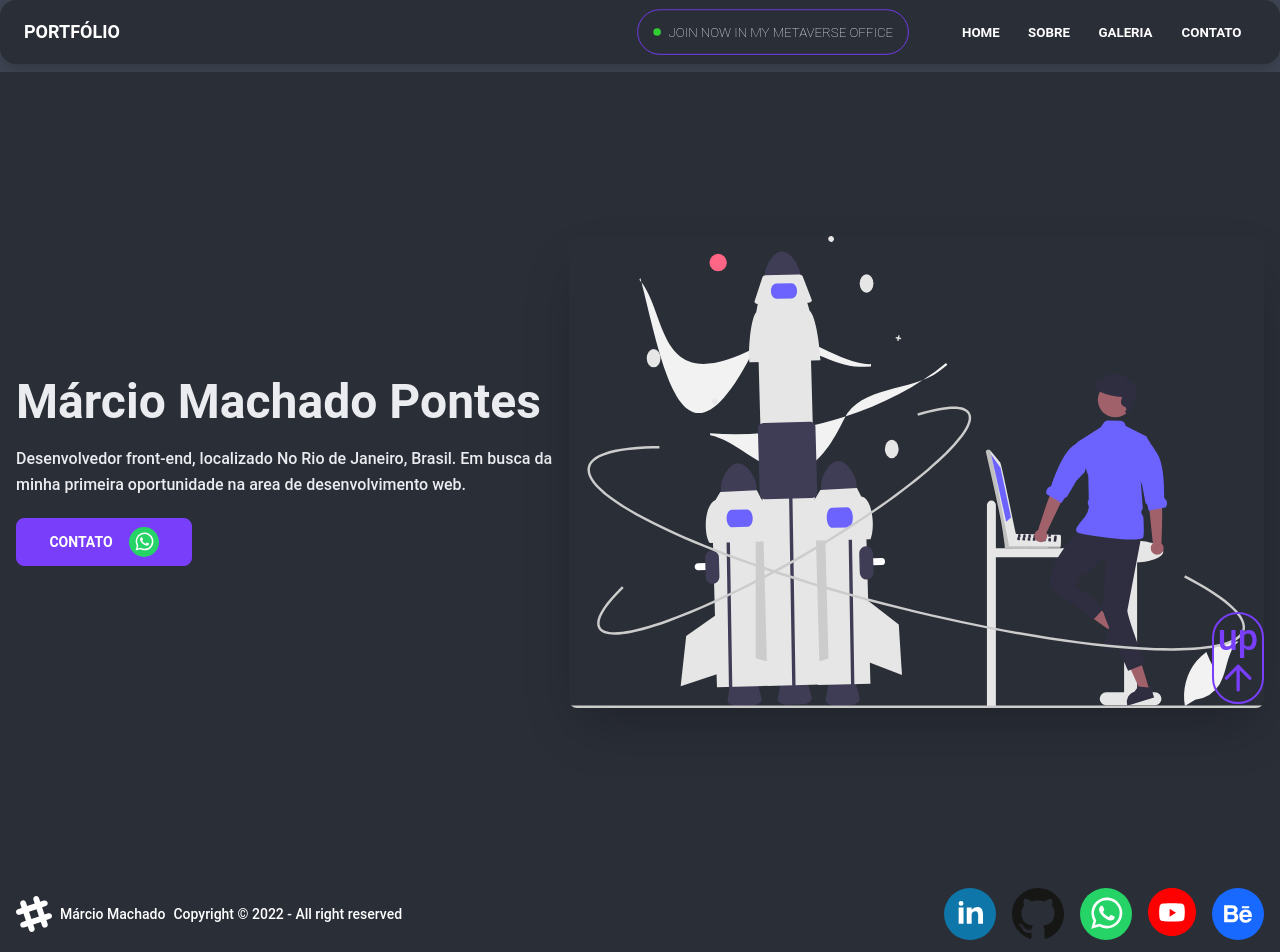
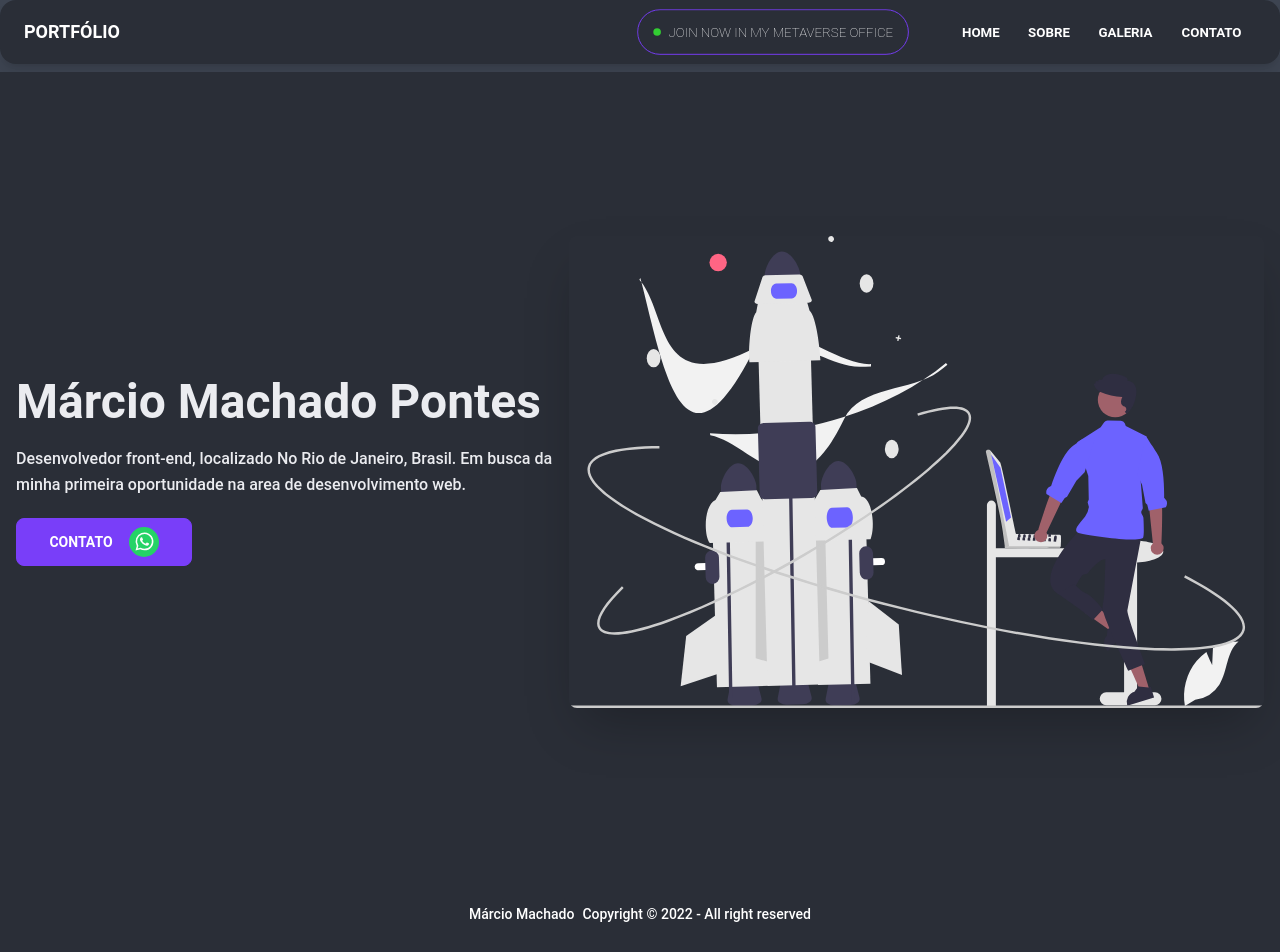
Before and after one commit to marcinhojazz/portfolio, a Next.js app: page / in a window 1280 px wide. Shown: the top 952 px of the page. Built offline with nearby package versions, Linux system fonts and the light colour scheme.

Commit message:
remove socials in footer

```diff
--- a/src/components/Footer/index.tsx
+++ b/src/components/Footer/index.tsx
@@ -2,47 +2,11 @@ import { UpSite } from "../UpSite"
 
 export const Footer = () => {
   return (
-    <footer className="items-center p-4 footer bg-neutral text-neutral-content">
-      <UpSite />
-
+    <footer className="items-center p-8 footer bg-neutral text-neutral-content justify-center">
+      {/* <UpSite /> */}
       <div className="items-center grid-flow-col">
-        <svg width="36" height="36" viewBox="0 0 24 24" xmlns="http://www.w3.org/2000/svg" fill-rule="evenodd" clip-rule="evenodd" className="fill-current">
-          <path d="M22.672 15.226l-2.432.811.841 2.515c.33 1.019-.209 2.127-1.23 2.456-1.15.325-2.148-.321-2.463-1.226l-.84-2.518-5.013 1.677.84 2.517c.391 1.203-.434 2.542-1.831 2.542-.88 0-1.601-.564-1.86-1.314l-.842-2.516-2.431.809c-1.135.328-2.145-.317-2.463-1.229-.329-1.018.211-2.127 1.231-2.456l2.432-.809-1.621-4.823-2.432.808c-1.355.384-2.558-.59-2.558-1.839 0-.817.509-1.582 1.327-1.846l2.433-.809-.842-2.515c-.33-1.02.211-2.129 1.232-2.458 1.02-.329 2.13.209 2.461 1.229l.842 2.515 5.011-1.677-.839-2.517c-.403-1.238.484-2.553 1.843-2.553.819 0 1.585.509 1.85 1.326l.841 2.517 2.431-.81c1.02-.33 2.131.211 2.461 1.229.332 1.018-.21 2.126-1.23 2.456l-2.433.809 1.622 4.823 2.433-.809c1.242-.401 2.557.484 2.557 1.838 0 .819-.51 1.583-1.328 1.847m-8.992-6.428l-5.01 1.675 1.619 4.828 5.011-1.674-1.62-4.829z"></path>
-        </svg>
         <span>Márcio Machado</span>
         <p>Copyright © 2022 - All right reserved</p>
-      </div>
-      <div className="grid-flow-col gap-4 md:place-self-center md:justify-self-end">
-        <a href="https://www.linkedin.com/in/m%C3%A1rcio-machado-pontes-2a2661137/" target="_blank">
-        <svg id="linkedin" xmlns="http://www.w3.org/2000/svg" width="52" height="52" viewBox="0 0 52 52">
-          <path id="Caminho_3" data-name="Caminho 3" d="M26,0A26,26,0,1,1,0,26,26,26,0,0,1,26,0Z" fill="#0e76a8"/>
-          <path id="Caminho_4" data-name="Caminho 4" d="M81.959,95.554h4.869V79.327H81.959Zm18.967-16.789a7.308,7.308,0,0,0-5.977,2.767V79.273H90.063V95.554h4.886v-8.8a3.865,3.865,0,0,1,3.84-3.676c2.135,0,2.662,1.815,2.662,3.63v8.848h4.869V86.342C106.319,79.944,103.291,78.765,100.926,78.765ZM84.371,77.7a2.437,2.437,0,1,0-2.438-2.437A2.438,2.438,0,0,0,84.371,77.7Z" transform="translate(-67.308 -59.83)" fill="#fff"/>
-        </svg>
-        </a>
-        <a href="https://github.com/marcinhojazz" target="_blank">
-          <svg id="github" xmlns="http://www.w3.org/2000/svg" width="52" height="50.716" viewBox="0 0 52 50.716">
-            <path id="Caminho_5" data-name="Caminho 5" d="M26,0a26,26,0,0,0-8.22,50.672c1.3.241,1.776-.564,1.776-1.251,0-.62-.024-2.668-.035-4.841-7.233,1.573-8.76-3.068-8.76-3.068-1.183-3.005-2.887-3.8-2.887-3.8-2.359-1.614.178-1.581.178-1.581a5.465,5.465,0,0,1,3.986,2.679c2.319,3.975,6.082,2.826,7.566,2.161a5.538,5.538,0,0,1,1.651-3.477C15.481,36.834,9.41,34.6,9.41,24.642a10.062,10.062,0,0,1,2.679-6.979,9.342,9.342,0,0,1,.252-6.881s2.183-.7,7.152,2.665a24.662,24.662,0,0,1,13.021,0c4.963-3.364,7.143-2.665,7.143-2.665a9.331,9.331,0,0,1,.255,6.881,10.043,10.043,0,0,1,2.676,6.979c0,9.986-6.082,12.185-11.872,12.829a6.215,6.215,0,0,1,1.764,4.815c0,3.479-.03,6.279-.03,7.135,0,.692.468,1.5,1.786,1.247A26,26,0,0,0,26,0ZM9.738,37.038c-.057.129-.26.168-.446.079s-.294-.261-.233-.39.26-.17.448-.081S9.8,36.908,9.738,37.038Zm1.279,1.141c-.124.115-.366.062-.531-.12a.4.4,0,0,1-.076-.54c.128-.115.363-.061.533.12S11.146,38.063,11.017,38.179Zm.877,1.46c-.159.111-.42.007-.581-.224s-.159-.508,0-.62.418-.011.581.218S12.057,39.526,11.894,39.639Zm1.484,1.691c-.143.157-.446.115-.668-.1s-.291-.507-.148-.664.449-.113.673.1S13.53,41.175,13.378,41.33ZM15.3,41.9c-.063.2-.355.3-.65.21s-.487-.328-.427-.533.355-.3.651-.209S15.357,41.694,15.3,41.9Zm2.182.242c.007.214-.242.392-.552.4s-.562-.167-.566-.378.244-.393.555-.4S17.478,41.93,17.478,42.143Zm2.144-.082c.037.209-.178.424-.485.481s-.581-.074-.62-.282.181-.429.483-.485S19.583,41.848,19.622,42.061Z" fill="#161614"/>
-          </svg>
-        </a>
-        <a href="https://api.whatsapp.com/send?phone=5521993233208" target="_blank">
-          <svg id="whatsapp" xmlns="http://www.w3.org/2000/svg" width="52" height="52" viewBox="0 0 52 52">
-            <path id="Caminho_1" data-name="Caminho 1" d="M26,52A26,26,0,1,0,0,26,26,26,0,0,0,26,52Z" fill="#25d366"/>
-            <path id="Caminho_2" data-name="Caminho 2" d="M25.99,39.732h-.006A15.448,15.448,0,0,1,18.6,37.85L10.4,40l2.193-8.011a15.461,15.461,0,1,1,13.4,7.743Zm-7.015-4.681.469.279a12.831,12.831,0,0,0,6.54,1.791h.005A12.851,12.851,0,1,0,15.1,31.1l.306.486-1.3,4.742ZM33.25,27.6a1.249,1.249,0,0,1,.529.348,3.231,3.231,0,0,1-.225,1.837,3.979,3.979,0,0,1-2.608,1.837,5.3,5.3,0,0,1-2.433-.153,22.171,22.171,0,0,1-2.2-.814,17.017,17.017,0,0,1-6.532-5.737c-.032-.046-.055-.079-.068-.1l0,0a7.506,7.506,0,0,1-1.574-3.992,4.278,4.278,0,0,1,1.276-3.141l.076-.081a1.419,1.419,0,0,1,1.03-.483c.258,0,.515,0,.74.014.028,0,.057,0,.086,0,.225,0,.506,0,.783.662.106.256.262.635.427,1.036.332.809.7,1.7.764,1.833a.711.711,0,0,1,.032.677l-.054.11a2.194,2.194,0,0,1-.332.534c-.064.075-.131.157-.2.238-.133.162-.266.324-.381.439-.193.193-.395.4-.169.788a11.643,11.643,0,0,0,2.149,2.676,9.981,9.981,0,0,0,2.851,1.8c.106.046.192.083.255.115.386.193.611.161.837-.1s.966-1.128,1.223-1.515.515-.322.869-.193,2.253,1.064,2.64,1.257Z" transform="translate(0.867 0.733)" fill="#fdfdfd" fill-rule="evenodd"/>
-          </svg>
-        </a>
-        <a href="https://www.youtube.com/channel/UCPe1yRjAlJ-qUG1F7uZOm6w" target="_blank">
-          <svg width="48" height="48" viewBox="0 0 48 48" fill="none" xmlns="http://www.w3.org/2000/svg">
-            <path d="M0 24C0 10.7452 10.7452 0 24 0C37.2548 0 48 10.7452 48 24C48 37.2548 37.2548 48 24 48C10.7452 48 0 37.2548 0 24Z" fill="#FF0000"/>
-            <path d="M36.265 18.0732C35.9706 16.9422 35.1031 16.0516 34.0016 15.7493C32.0054 15.2 24 15.2 24 15.2C24 15.2 15.9946 15.2 13.9983 15.7493C12.8967 16.0516 12.0292 16.9422 11.7348 18.0732C11.2 20.1231 11.2 24.4 11.2 24.4C11.2 24.4 11.2 28.6768 11.7348 30.7268C12.0292 31.8578 12.8967 32.7484 13.9983 33.0508C15.9946 33.6 24 33.6 24 33.6C24 33.6 32.0054 33.6 34.0016 33.0508C35.1031 32.7484 35.9706 31.8578 36.265 30.7268C36.8 28.6768 36.8 24.4 36.8 24.4C36.8 24.4 36.8 20.1231 36.265 18.0732Z" fill="white"/>
-            <path d="M21.6 28.8V20.8L28 24.8001L21.6 28.8Z" fill="#FF0000"/>
-          </svg>
-        </a>
-        <a href="https://www.behance.net/mischief3D" target="_blank">
-          <svg id="Behance" xmlns="http://www.w3.org/2000/svg" width="52" height="52" viewBox="0 0 52 52">
-            <path id="Caminho_6" data-name="Caminho 6" d="M0,26A26,26,0,1,1,26,52,26,26,0,0,1,0,26Z" fill="#1769ff"/>
-            <path id="Caminho_7" data-name="Caminho 7" d="M24.71,20.382a4.263,4.263,0,0,0-.786-2.58q-1.309-1.757-4.442-1.8H11.2V32.907h7.723a12.045,12.045,0,0,0,2.421-.227,4.752,4.752,0,0,0,1.936-.849,4.7,4.7,0,0,0,1.213-1.33,4.883,4.883,0,0,0,.765-2.7,4.434,4.434,0,0,0-.667-2.477,3.842,3.842,0,0,0-1.981-1.493,4.106,4.106,0,0,0,1.308-.962A3.731,3.731,0,0,0,24.71,20.382Zm11.556-1.49H28.921v-2.1h7.344Zm-6.488,6.526a3.382,3.382,0,0,1,.884-1.935,2.652,2.652,0,0,1,1.978-.714,2.942,2.942,0,0,1,1.968.672,2.73,2.73,0,0,1,.882,1.977Zm5.841-4.76a5.1,5.1,0,0,1,2.188,1.85,6.04,6.04,0,0,1,1.013,2.585,15.877,15.877,0,0,1,.111,2.482H29.7a2.989,2.989,0,0,0,1.327,2.637,3.4,3.4,0,0,0,1.828.471,2.835,2.835,0,0,0,1.838-.573,2.723,2.723,0,0,0,.683-.861h3.383a4.093,4.093,0,0,1-1.228,2.26,6.207,6.207,0,0,1-4.768,1.823A6.952,6.952,0,0,1,28.3,31.8q-1.94-1.537-1.935-5a6.727,6.727,0,0,1,1.745-4.985,6.167,6.167,0,0,1,4.531-1.734A7.293,7.293,0,0,1,35.618,20.659Zm-21,9.314V25.464h4.22a4.381,4.381,0,0,1,1.714.286,1.813,1.813,0,0,1,1.091,1.815,2.125,2.125,0,0,1-1.127,2.111,4.109,4.109,0,0,1-1.737.3Zm0-11.037v3.73h4.168a3.488,3.488,0,0,0,1.813-.42,1.592,1.592,0,0,0,.7-1.483,1.517,1.517,0,0,0-.92-1.564,6.572,6.572,0,0,0-2.027-.264Z" transform="translate(0.933 1.333)" fill="#fff" fill-rule="evenodd"/>
-          </svg>
-        </a>
       </div>
     </footer>
   )
```
